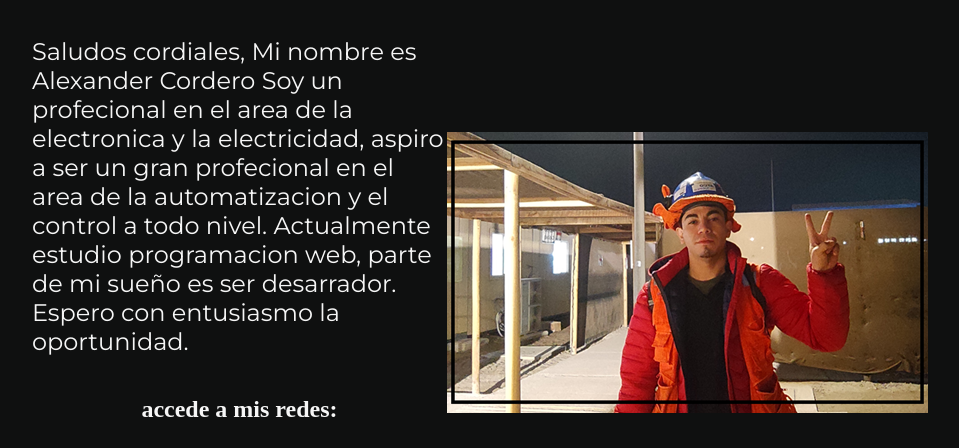
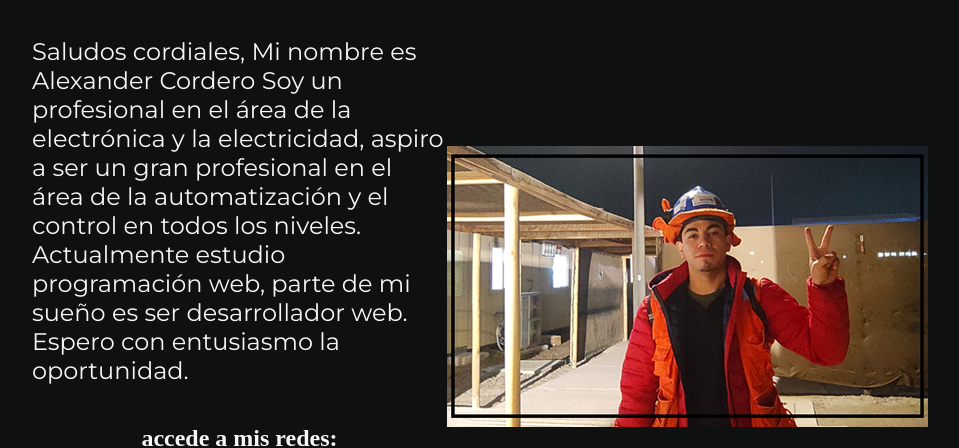
Before and after one commit to axel-4a/mi-primer-proyecto-web-portafolio, a plain HTML site: page index.html in a window 1280 px wide. Shown: the part 224-672 px from the top of the page, without its empty margins (160-1119 px from the left). Drawn offline with nearby package versions, Linux system fonts and the light colour scheme.

Commit message:
Update index.html

```diff
--- a/index.html
+++ b/index.html
@@ -22,11 +22,12 @@
                 <strong class="titulo-destaque">Automata.
                 </strong></h1>
                 <p class="presentacion__contenido__texto">Saludos cordiales, Mi nombre es Alexander Cordero
-                 Soy un profecional en el area de la electronica y la electricidad, aspiro a ser
-                 un gran profecional en el area de la automatizacion y el control a todo nivel.
+                 Soy un profesional en el área de la electrónica y la electricidad, aspiro a ser
+                 un gran profesional en el área de la automatización y el control en todos los niveles.
 
-                 Actualmente estudio programacion web, parte de mi sueño es ser desarrador.
+                 Actualmente estudio programación web, parte de mi sueño es ser desarrollador web.
                  Espero con entusiasmo la oportunidad.
+
 
                 </p>
 
```
